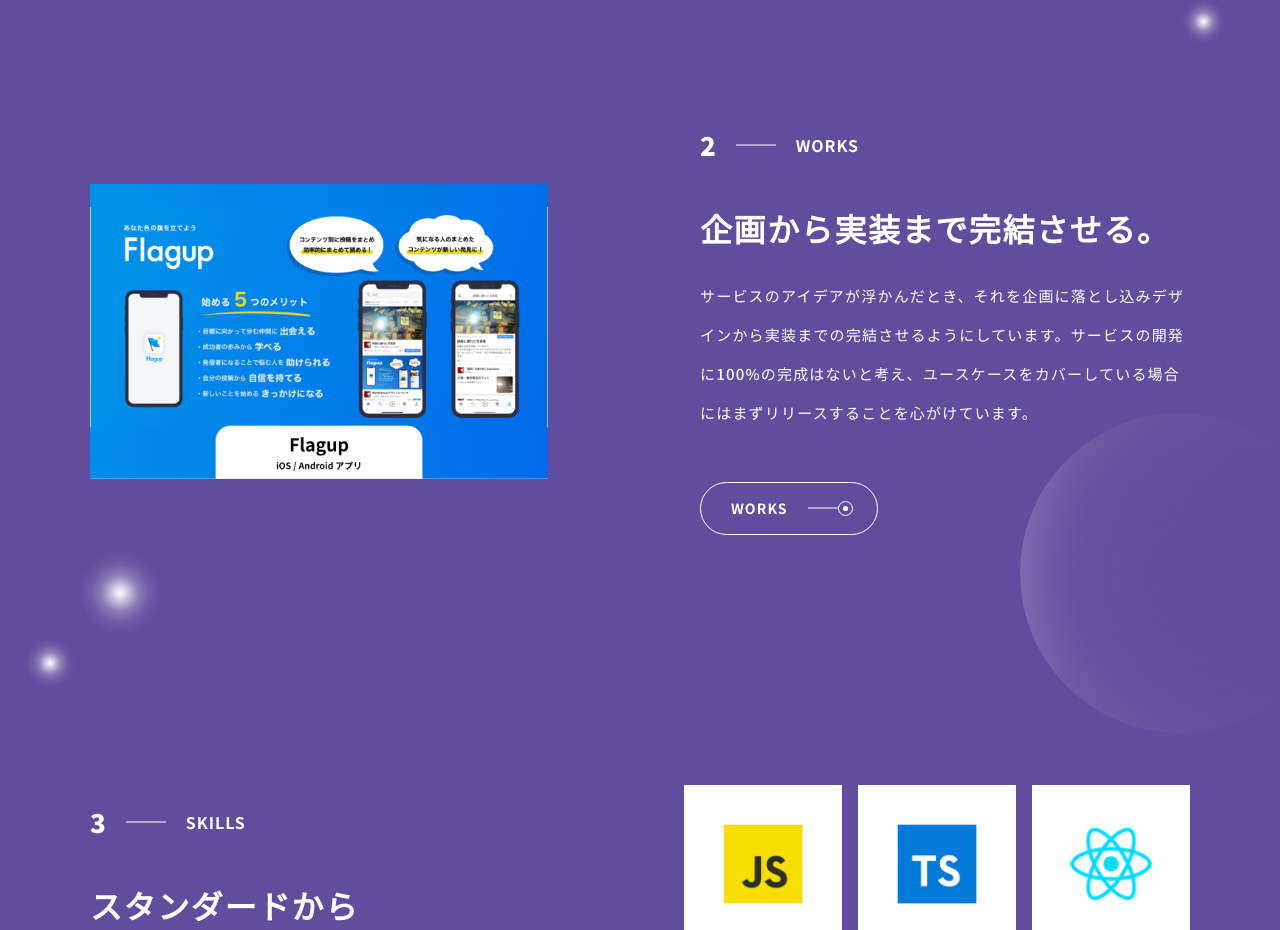
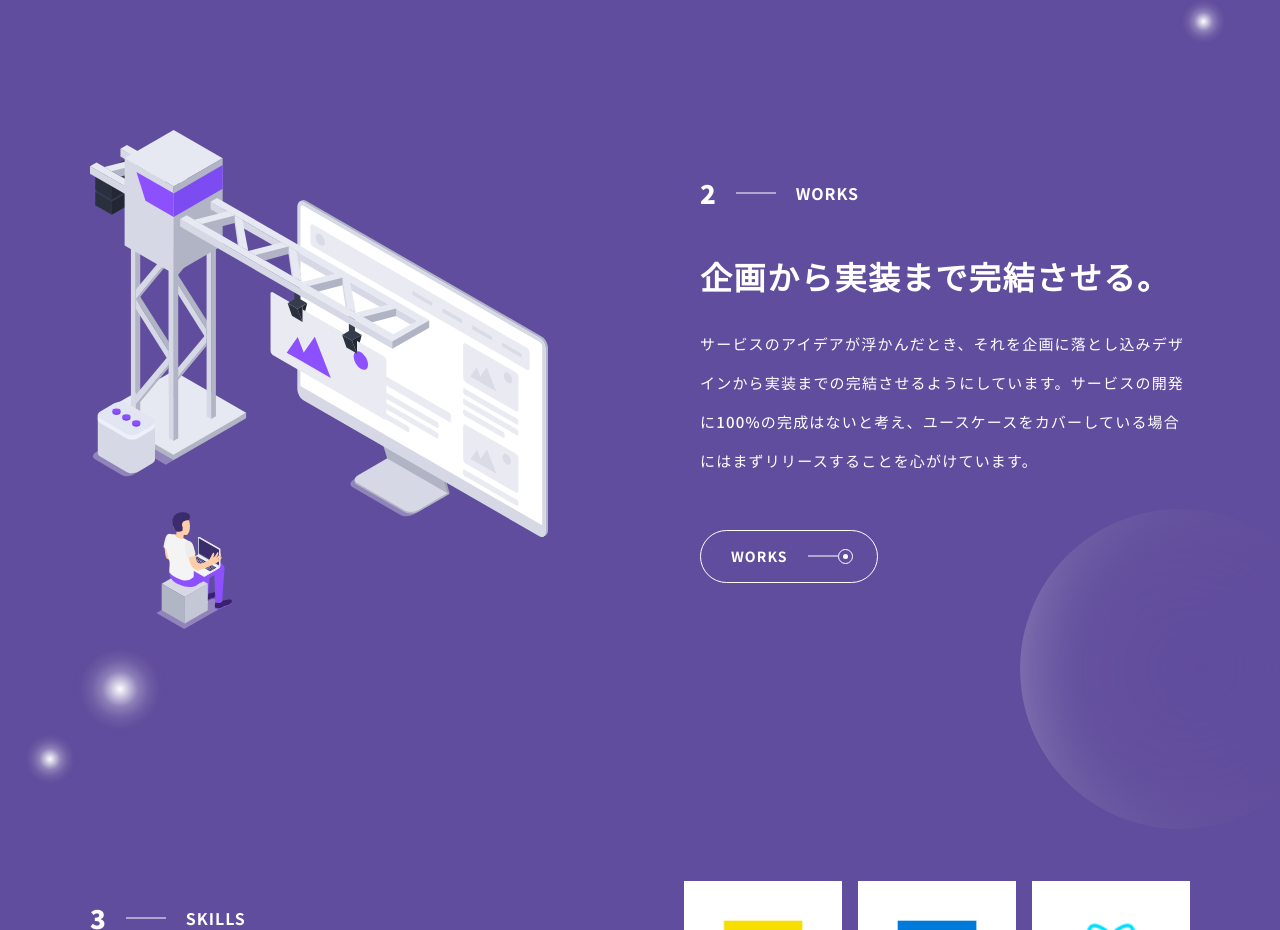
Before and after one commit to daichi-sato-design/portfolio, a Next.js app: page / in a window 1280 px wide. Shown: the part 1404-2334 px from the top of the page. Built offline with nearby package versions, Linux system fonts and the light colour scheme.

Commit message:
worksのimgをsvgに変更

```diff
--- a/pages/index.tsx
+++ b/pages/index.tsx
@@ -98,9 +98,9 @@ export default function Home() {
         <section className="works">
           <div className="works__wrap">
             <div className="visual">
-              <Image src="/index/works_slide01.jpg" alt="Slider01" width={620} height={400} />
+              <Image src="/works/index_img.svg" alt="Web design" width={458} height={500} />
             </div>
-            <div className="detail section-detail">
+            <div className="section-detail">
               <div className="section-tag">
                 <div className="section-tag__num">2</div>
                 <div className="section-tag__ttl">Works</div>
```
